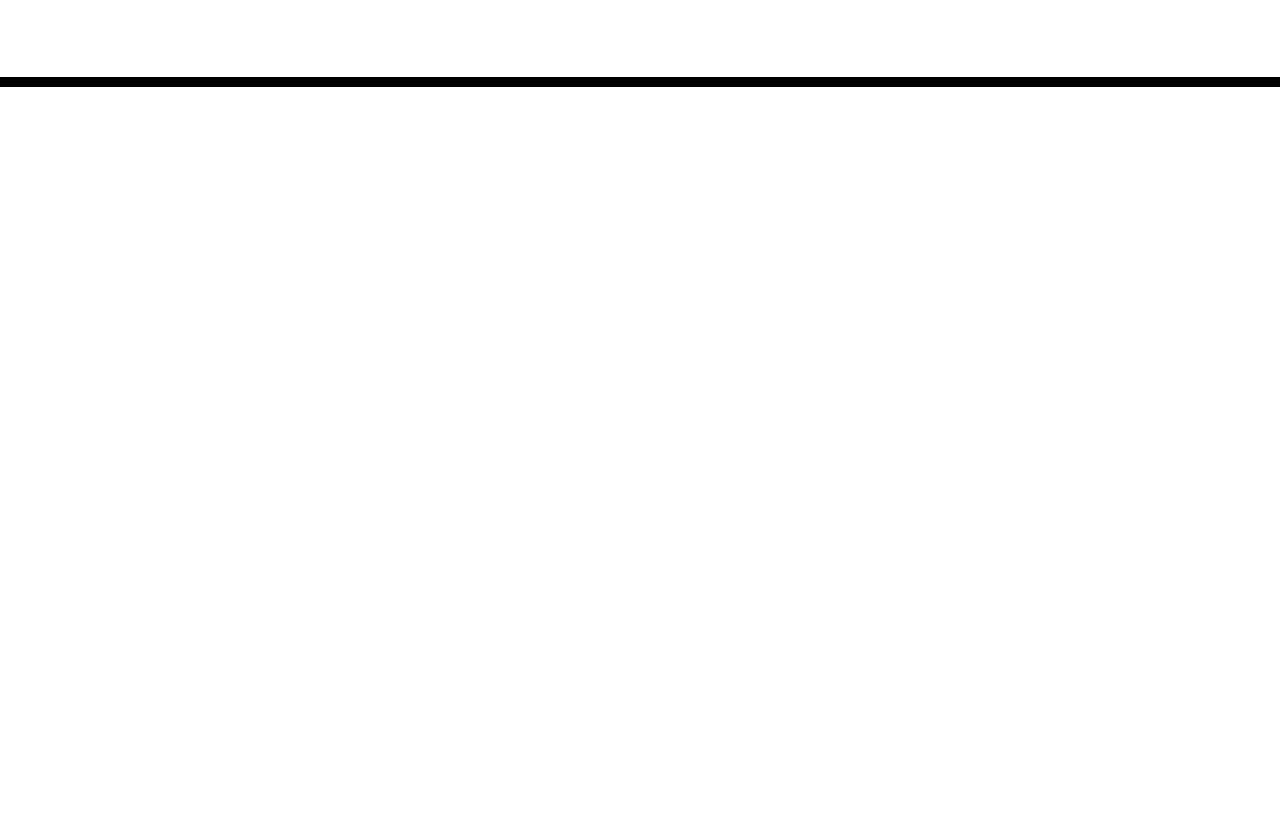
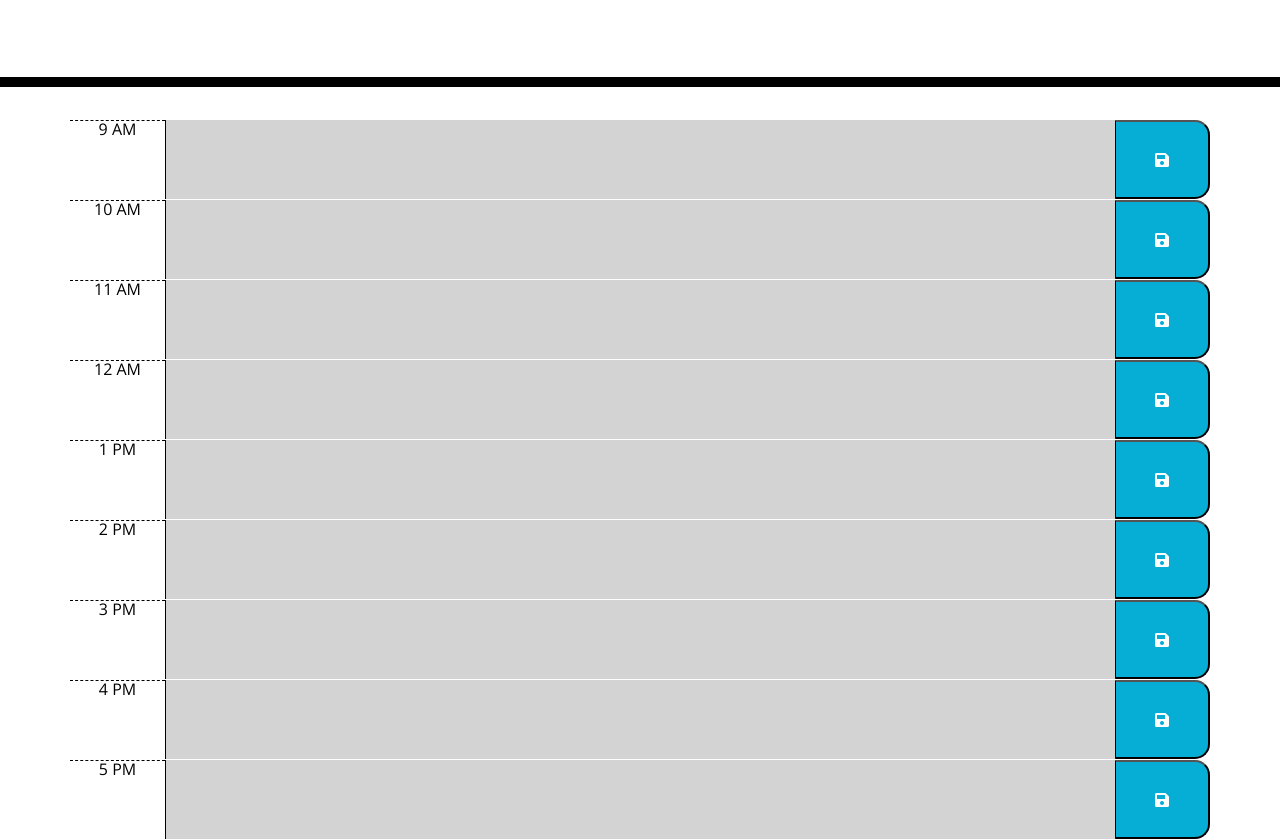
Before and after one commit to Melissagon/planner, a plain HTML site: page index.html in a window 1280 px wide. Shown: the part 181-1020 px from the top of the page. Before the commit the page ends 800 px from the top, so only its background shows below. Drawn offline with nearby package versions, Linux system fonts and the light colour scheme.

Commit message:
added hourly boxes to HTML

```diff
--- a/index.html
+++ b/index.html
@@ -29,7 +29,51 @@
       <p id="currentDay" class="lead"></p>
     </header>
     <div class="container">
-      <!-- Timeblocks go here -->
+        <div id="hour9" class="row time-block past">
+            <div class="col-md-1 hour"> 9 AM </div>
+            <textarea class="col-md-10 description"></textarea>
+            <button class="saveBtn col-md-1"><i class="fas fa-save"></i></button>
+        </div>
+        <div id="hour10" class="row time-block past">
+            <div class="col-md-1 hour"> 10 AM </div>
+            <textarea class="col-md-10 description"></textarea>
+            <button class="saveBtn col-md-1"><i class="fas fa-save"></i></button>
+        </div>
+        <div id="hour11" class="row time-block past">
+            <div class="col-md-1 hour"> 11 AM </div>
+            <textarea class="col-md-10 description"></textarea>
+            <button class="saveBtn col-md-1"><i class="fas fa-save"></i></button>
+        </div>
+        <div id="hour12" class="row time-block past">
+            <div class="col-md-1 hour"> 12 AM </div>
+            <textarea class="col-md-10 description"></textarea>
+            <button class="saveBtn col-md-1"><i class="fas fa-save"></i></button>
+        </div>
+        <div id="hour13" class="row time-block past">
+            <div class="col-md-1 hour"> 1 PM </div>
+            <textarea class="col-md-10 description"></textarea>
+            <button class="saveBtn col-md-1"><i class="fas fa-save"></i></button>
+        </div>
+        <div id="hour14" class="row time-block past">
+            <div class="col-md-1 hour"> 2 PM </div>
+            <textarea class="col-md-10 description"></textarea>
+            <button class="saveBtn col-md-1"><i class="fas fa-save"></i></button>
+        </div>
+        <div id="hour15" class="row time-block past">
+            <div class="col-md-1 hour"> 3 PM </div>
+            <textarea class="col-md-10 description"></textarea>
+            <button class="saveBtn col-md-1"><i class="fas fa-save"></i></button>
+        </div>
+        <div id="hour16" class="row time-block past">
+            <div class="col-md-1 hour"> 4 PM </div>
+            <textarea class="col-md-10 description"></textarea>
+            <button class="saveBtn col-md-1"><i class="fas fa-save"></i></button>
+        </div>
+        <div id="hour17" class="row time-block past">
+            <div class="col-md-1 hour"> 5 PM </div>
+            <textarea class="col-md-10 description"></textarea>
+            <button class="saveBtn col-md-1"><i class="fas fa-save"></i></button>
+        </div>
     </div>
 
     <script src="https://cdnjs.cloudflare.com/ajax/libs/jquery/3.2.1/jquery.min.js"></script>
```
Also changed, not shown: assets/images/screenshot.png (added), 1 other file.
